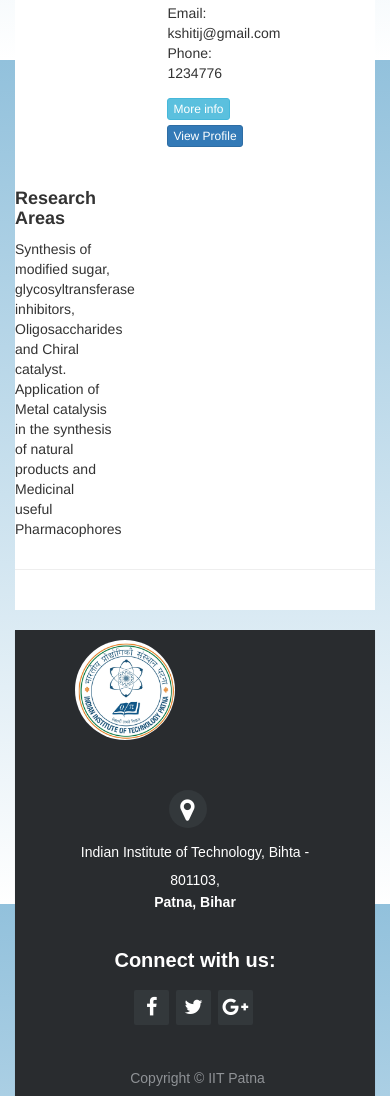
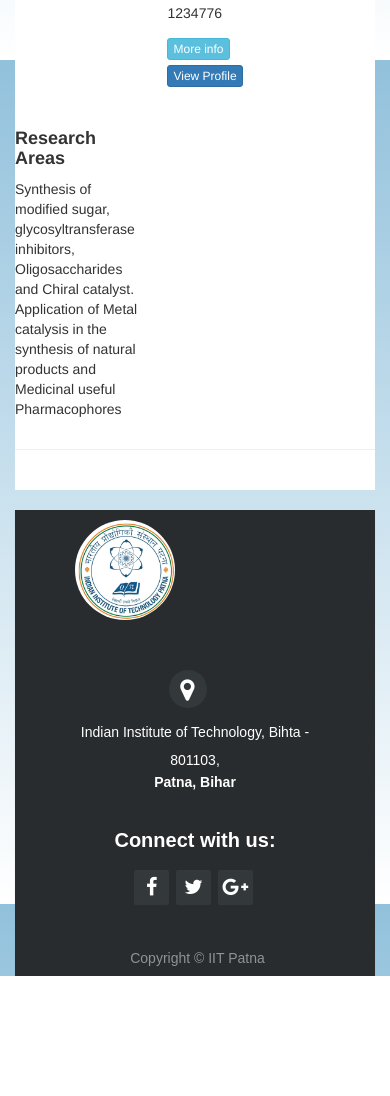
Before and after one commit to kshitij1234/Chemisty-Department-Website, a Django app: a page that uses PeopleApp/templates/PeopleApp/FacultyList.html in a window 390 px wide. Shown: the part 1628-2724 px from the top of the page. After the commit the page ends 2604 px from the top, so only its background shows below. Run offline with Django 3.2, Linux system fonts and the light colour scheme; data comes from the database, SQL or seed files in the repository; some libraries are stand-ins or nearby versions.

Commit message:
problem in research areas mobile view

```diff
--- a/PeopleApp/static/css/liststyles.css
+++ b/PeopleApp/static/css/liststyles.css
@@ -23,7 +23,7 @@
     font-size: 17px;
 }
 
-.btn{
+.prof-btn{
     margin-top: 5px;
 }
 
--- a/PeopleApp/templates/PeopleApp/FacultyList.html
+++ b/PeopleApp/templates/PeopleApp/FacultyList.html
@@ -17,11 +17,11 @@
                       {% endif %}
                   </h5>
                 <p class="contact-info">Email: {{f.email}}<br>Phone: {{f.phone}}</p>
-                <button class="btn btn-info btn-xs">More info</button>
-                 <a href="{{f.profile_link}}" target="_blank"><button class="btn btn-primary btn-xs">View Profile</button></a>
+                <button class="btn btn-info btn-xs prof-btn">More info</button>
+                 <a href="{{f.profile_link}}" target="_blank"><button class="btn btn-primary btn-xs prof-btn">View Profile</button></a>
             </div>
 
-            <div class="col-md-4 col-xs-4 research-areas ">
+            <div class="col-md-4 col-xs-5 research-areas ">
 
                 {% if f.research_areas != None %}
                     <h4><strong>Research Areas</strong></h4>
```
